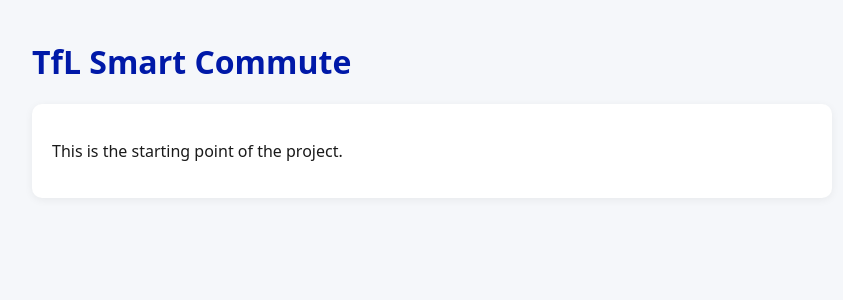
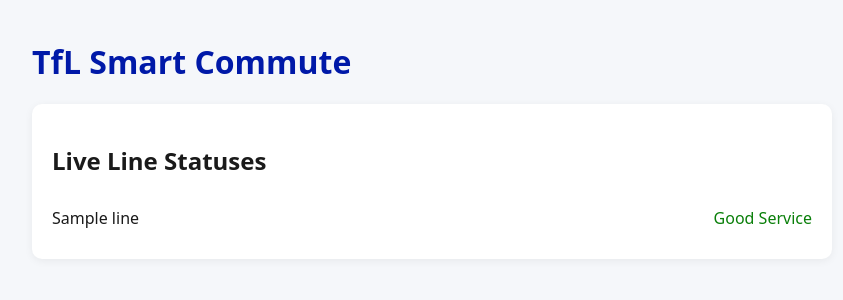
Before and after one commit to imranbek22-afk/tfl-smart-commute, a FastAPI app: template app/templates/index.html in a window 1280 px wide. Shown: the top 300 px of the page, without its empty margins (208-1051 px from the left). Run offline with FastAPI, Linux system fonts and the light colour scheme; the template is opened without the code that fills it: most values are stand-ins (such as "Sample title", 1, 10 or a date in 2020).

Commit message:
Display live line statuses on homepage

```diff
--- a/app/main.py
+++ b/app/main.py
@@ -1,6 +1,8 @@
 from fastapi import FastAPI, Request
 from fastapi.templating import Jinja2Templates
 from fastapi.responses import HTMLResponse
+
+from app.tfl import get_line_statuses
 
 app = FastAPI(title="TfL Smart Commute")
 templates = Jinja2Templates(directory="app/templates")
@@ -8,10 +10,19 @@
 
 @app.get("/", response_class=HTMLResponse)
 async def home(request: Request):
+    try:
+        lines = await get_line_statuses()
+    except Exception as e:
+        lines = []
+        error = str(e)
+    else:
+        error = None
+
     return templates.TemplateResponse(
         "index.html",
         {
             "request": request,
-            "message": "TfL Smart Commute — coming soon"
+            "lines": lines,
+            "error": error,
         }
     )
--- a/app/templates/index.html
+++ b/app/templates/index.html
@@ -21,14 +21,54 @@
             border-radius: 10px;
             padding: 20px;
             box-shadow: 0 2px 8px rgba(0,0,0,0.06);
+            margin-bottom: 16px;
+        }
+        .line {
+            display: flex;
+            justify-content: space-between;
+            padding: 10px 0;
+            border-bottom: 1px solid #eee;
+        }
+        .line:last-child {
+            border-bottom: none;
+        }
+        .status {
+            font-weight: 500;
+        }
+        .good {
+            color: #0a7f0a;
+        }
+        .delayed {
+            color: #c45c00;
+        }
+        .error {
+            color: #b00020;
         }
     </style>
 </head>
 <body>
     <h1>TfL Smart Commute</h1>
+
+    {% if error %}
+    <div class="card error">
+        <p>Could not load line statuses: {{ error }}</p>
+    </div>
+    {% endif %}
+
     <div class="card">
-        <p>{{ message }}</p>
-        <p>This is the starting point of the project.</p>
+        <h2>Live Line Statuses</h2>
+        {% if lines %}
+            {% for line in lines %}
+            <div class="line">
+                <span>{{ line.name }}</span>
+                <span class="status {% if line.lineStatuses and line.lineStatuses[0].statusSeverityDescription == 'Good Service' %}good{% elif line.lineStatuses %}delayed{% endif %}">
+                    {{ line.lineStatuses[0].statusSeverityDescription if line.lineStatuses else 'Unknown' }}
+                </span>
+            </div>
+            {% endfor %}
+        {% else %}
+            <p>No line status data available.</p>
+        {% endif %}
     </div>
 </body>
 </html>
```
